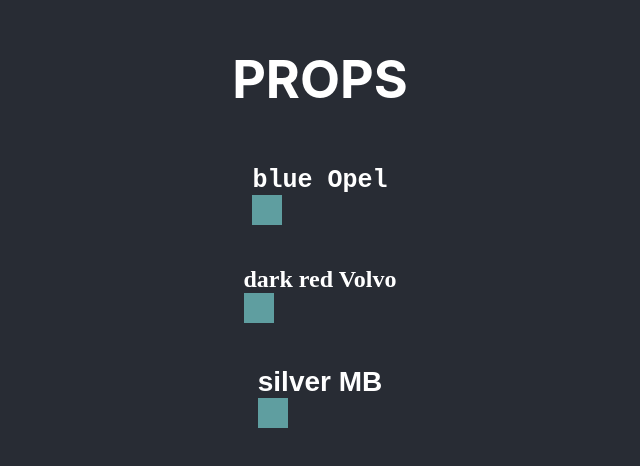
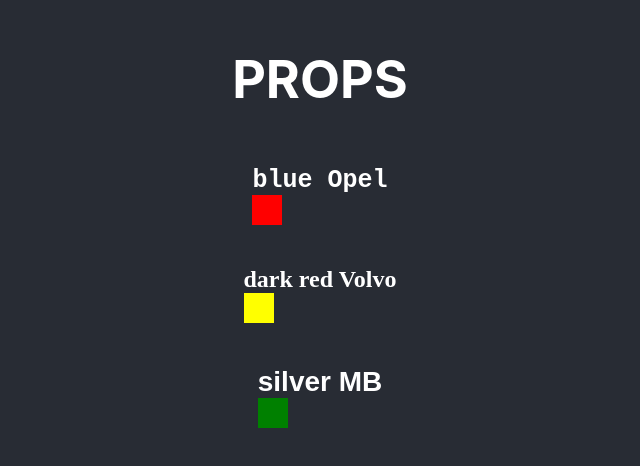
Before and after one commit to lukastabu/zirafa, a React (Create React App) app in the folder r1/: page / in a window 1280 px wide. Shown: the part 168-634 px from the top of the page, without its empty margins (320-960 px from the left). Built offline with nearby package versions, Linux system fonts and the light colour scheme.

Commit message:
props drill

```diff
--- a/r1/src/App.jsx
+++ b/r1/src/App.jsx
@@ -6,9 +6,9 @@ function App() {
       <div className="App">
         <header className="App-header">
           <h1>PROPS</h1>
-          <Car maker="Opel" color="blue" size="25" ff="'Courier New', Courier, monospace"></Car>
-          <Car maker="Volvo" color="dark red" size="24" ff="'Times New Roman', Times, serif"></Car>
-          <Car maker="MB" color="silver" size="28" ff="Arial, Helvetica, sans-serif"></Car>
+          <Car mark="red" maker="Opel" color="blue" size="25" ff="'Courier New', Courier, monospace"></Car>
+          <Car mark="yellow" maker="Volvo" color="dark red" size="24" ff="'Times New Roman', Times, serif"></Car>
+          <Car mark="green" maker="MB" color="silver" size="28" ff="Arial, Helvetica, sans-serif"></Car>
         </header>
       </div>
     );
--- a/r1/src/Components/002/Car.jsx
+++ b/r1/src/Components/002/Car.jsx
@@ -8,7 +8,7 @@ function Car(props) {
                 fontSize: props.size + 'px',
                 fontFamily: props.ff
             }
-        }>{props.color} {props.maker} <ColorMark></ColorMark></h2>
+        }>{props.color} {props.maker} <ColorMark color={props.mark}></ColorMark></h2>
     )
 }
 
--- a/r1/src/Components/002/ColorMark.jsx
+++ b/r1/src/Components/002/ColorMark.jsx
@@ -1,7 +1,7 @@
-function ColorMark() {
+function ColorMark(props) {
 
     return (
-        <div className="color-mark" style={{backgroundColor: 'cadetblue'}}></div>
+        <div className="color-mark" style={{backgroundColor: props.color}}></div>
     )
 
 }
```
